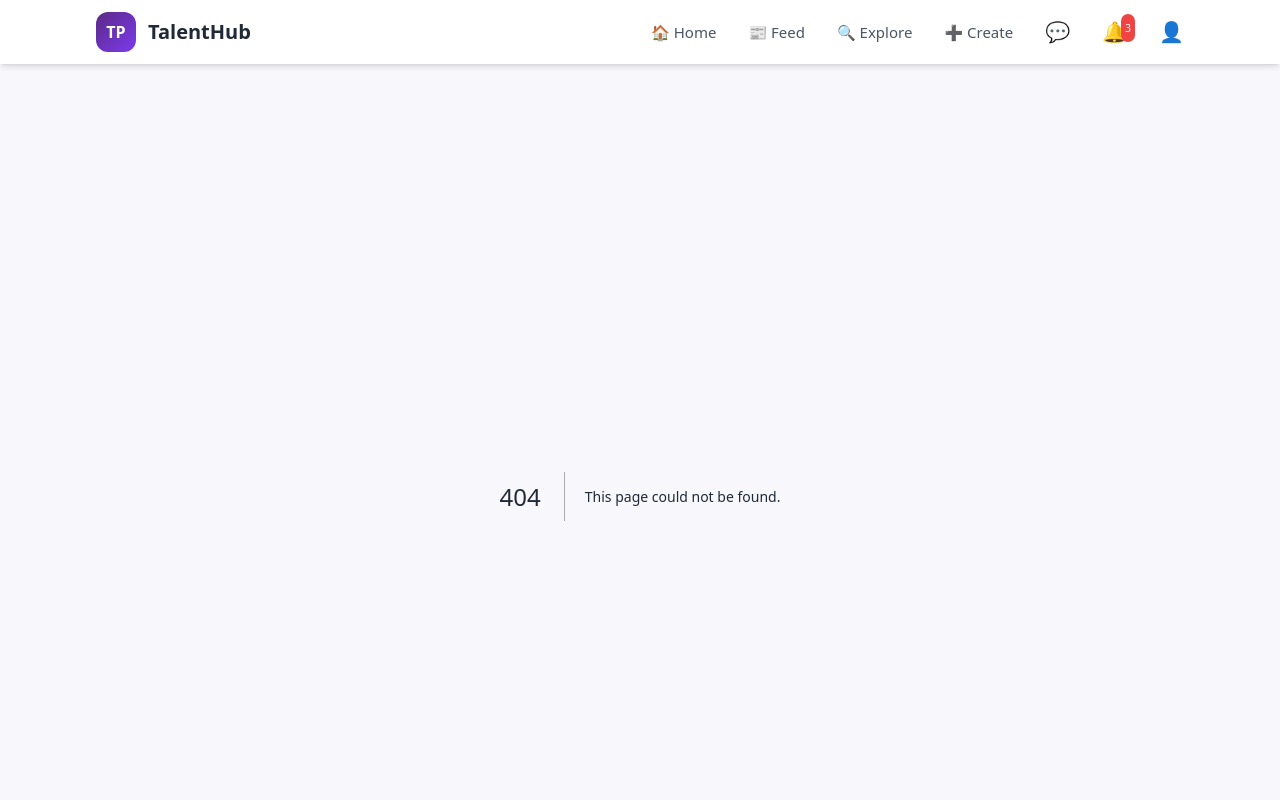
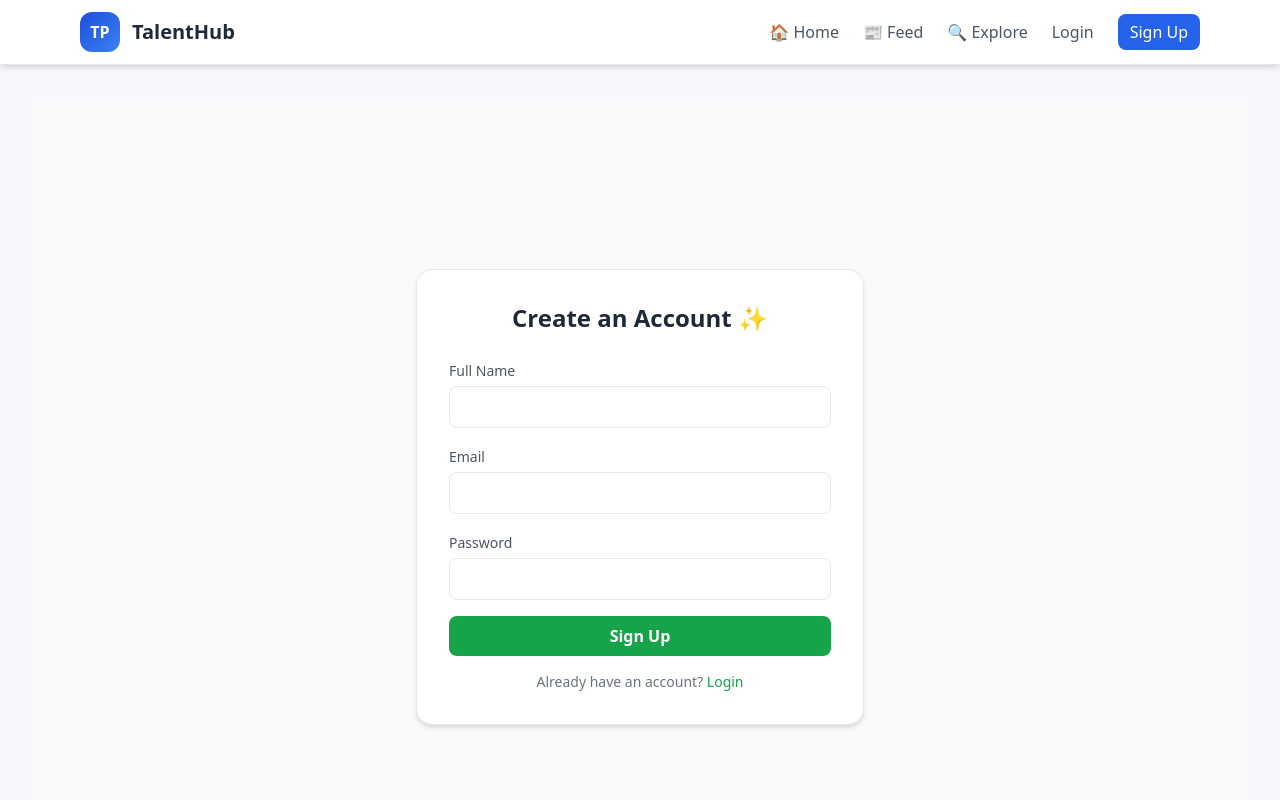
Before and after one commit to kalidasan00/talent-hub, a Next.js app in the folder talent-platform/: page /signup in a window 1280 px wide. Before the commit this address had no page. Shown: the top 800 px of the page. Built offline with nearby package versions, Linux system fonts and the light colour scheme.

Commit message:
navbar update

```diff
--- a/talent-platform/app/artists/page.jsx
+++ b/talent-platform/app/artists/page.jsx
@@ -1,21 +1,63 @@
+"use client";
+
+import { useState, useEffect } from "react";
+import { useSearchParams } from "next/navigation";
 import artistsData from "../../data/artists.json";
 import ArtistCard from "../../components/ArtistCard";
+import SearchBar from "../../components/SearchBar";
 
 export default function ArtistsPage() {
 
-  const allArtists = artistsData.categories.flatMap(cat => cat.members);
+  const query = useSearchParams();
+  const selectedCategory = query.get("category"); // 🔥 get category from URL
+
+  const allArtists = artistsData.categories.flatMap(cat =>
+    selectedCategory ?
+      (cat.name.toLowerCase() === selectedCategory.toLowerCase() ? cat.members : []) :
+      cat.members
+  );
+
+  const [searchQuery, setSearchQuery] = useState("");
+
+  // 🔍 filter by search text
+  const filteredArtists = allArtists.filter(artist => {
+    const name = artist.name?.toLowerCase() || "";
+    const role = artist.role?.toLowerCase() || "";
+    const q = searchQuery.toLowerCase();
+    return name.includes(q) || role.includes(q);
+  });
 
   return (
-    <main className="p-6 pb-20">
-      <div className="flex items-center justify-between mb-6">
-        <h1 className="text-3xl font-bold">All Artists</h1>
-        <p className="text-gray-500">{allArtists.length} total profiles</p>
+    <main className="px-6 pb-24 pt-6 max-w-6xl mx-auto">
+
+      <div className="flex justify-between items-center mb-6">
+        <h1 className="text-3xl font-bold">
+          {selectedCategory ? `${selectedCategory} Artists` : "Explore Artists"}
+        </h1>
+
+        <p className="text-gray-500">
+          {filteredArtists.length} results
+        </p>
       </div>
 
-      <div className="grid grid-cols-1 sm:grid-cols-2 md:grid-cols-3 lg:grid-cols-4 gap-6">
-        {allArtists.map((artist, index) => (
-          <ArtistCard key={index} artist={artist} />
-        ))}
+      {/* Search */}
+      <div className="mb-6">
+        <SearchBar onSearch={setSearchQuery} />
+      </div>
+
+      {/* Artist Grid */}
+      <div className="grid grid-cols-2 sm:grid-cols-3 md:grid-cols-4 lg:grid-cols-5 gap-6">
+
+        {filteredArtists.length > 0 ? (
+          filteredArtists.map((artist, i) => (
+            <ArtistCard key={i} artist={artist} />
+          ))
+        ) : (
+          <p className="text-gray-500 text-center mt-10 col-span-full text-lg">
+            No artists found 😕
+          </p>
+        )}
+
       </div>
     </main>
   );
--- /dev/null
+++ b/talent-platform/app/login/page.jsx
@@ -0,0 +1,57 @@
+"use client";
+import Link from "next/link";
+import { useState } from "react";
+
+export default function LoginPage() {
+  const [email, setEmail] = useState("");
+  const [password, setPassword] = useState("");
+
+  const handleLogin = (e) => {
+    e.preventDefault();
+    console.log("Logging in:", email, password); // Later connect to backend
+  };
+
+  return (
+    <main className="min-h-screen flex items-center justify-center bg-gray-50 p-5">
+      <div className="w-full max-w-md bg-white p-8 rounded-2xl shadow-md border border-gray-200">
+
+        <h2 className="text-2xl font-semibold text-center mb-6">Welcome Back 👋</h2>
+
+        <form onSubmit={handleLogin} className="flex flex-col gap-4">
+
+          <div>
+            <label className="text-sm text-gray-600">Email</label>
+            <input
+              type="email"
+              required
+              className="w-full px-4 py-2 mt-1 border rounded-lg focus:ring focus:ring-blue-300 outline-none"
+              value={email}
+              onChange={(e) => setEmail(e.target.value)}
+            />
+          </div>
+
+          <div>
+            <label className="text-sm text-gray-600">Password</label>
+            <input
+              type="password"
+              required
+              className="w-full px-4 py-2 mt-1 border rounded-lg focus:ring focus:ring-blue-300 outline-none"
+              value={password}
+              onChange={(e) => setPassword(e.target.value)}
+            />
+          </div>
+
+          <button
+            type="submit"
+            className="w-full py-2 bg-blue-600 hover:bg-blue-700 text-white font-semibold rounded-lg transition">
+            Login
+          </button>
+        </form>
+
+        <p className="text-center text-sm text-gray-500 mt-4">
+          New here? <Link href="/signup" className="text-blue-600 font-medium">Create an account</Link>
+        </p>
+      </div>
+    </main>
+  );
+}
--- a/talent-platform/app/page.jsx
+++ b/talent-platform/app/page.jsx
@@ -2,19 +2,42 @@ import CategoryCard from "../components/CategoryCard";
 import ArtistCard from "../components/ArtistCard";
 import categories from "../data/categories.json";
 import artistsData from "../data/artists.json";
+import Link from "next/link";
+
+// 🎭 Random emoji generator for dynamic branding
+const randomEmojis = ["🎬","🎭","📸","🎤","🎥","⭐","🎨","🎧","🎼","📺","🕺","💃","📽️","🎞️"];
+const logoEmoji = randomEmojis[Math.floor(Math.random() * randomEmojis.length)];
 
 export default function HomePage() {
-  // Convert nested categories -> flat artist list
+
+  // Flatten artists
   const allArtists = artistsData.categories.flatMap(cat => cat.members);
+
+  // Safety formatter for category names
+  const getCatName = (cat) =>
+    cat.name || cat.title || cat.category || "unknown";
+
+  // 🔥 Added NEW categories list (10 total)
+  const extendedCategories = [
+    ...categories,
+    { id: 101, name: "Singers",  count: "1,80,000" },
+    { id: 102, name: "Dancers",  count: "2,30,000" },
+    { id: 103, name: "Models",   count: "1,20,500" },
+    { id: 104, name: "Writers",  count: "90,000"   },
+    { id: 105, name: "Photographers", count: "3,10,000" },
+    { id: 106, name: "Cinematographers", count: "55,000" },
+    { id: 107, name: "Comedians",count: "45,000"   },
+    { id: 108, name: "Makeup Artists", count: "70,000" }
+  ];
 
   return (
     <>
       {/* HERO SECTION */}
-      <section className="mb-12">
-        <div className="bg-gradient-to-r from-primary-700 to-primary-500 text-white rounded-3xl p-10 shadow-deep">
+      <section className="mb-14">
+        <div className="bg-gradient-to-r from-primary-700 to-primary-500 text-white rounded-3xl p-10 shadow-xl">
           <div className="grid md:grid-cols-2 gap-8 items-center">
 
-            {/* Left Side */}
+            {/* LEFT HERO */}
             <div>
               <h1 className="text-4xl md:text-5xl font-bold leading-tight">
                 Connect. Discover. <br /> Get Hired.
@@ -24,29 +47,26 @@ export default function HomePage() {
                 Find artists, creators and casting opportunities across India.
               </p>
 
-              {/* Search Bar */}
+              {/* Search Bar UI */}
               <div className="mt-6">
                 <input
-                  className="p-4 rounded-xl w-full md:w-96 bg-white text-gray-700 shadow-soft"
+                  className="p-4 rounded-xl w-full md:w-96 bg-white text-gray-700 shadow-lg border border-white/20 outline-none"
                   placeholder="Search artists, jobs, teams..."
                 />
               </div>
 
               {/* Stats */}
               <div className="flex gap-6 mt-6 text-sm text-white/90">
-                <div className="flex items-center gap-2">
-                  ⭐ <span>10 lakh active users</span>
-                </div>
-                <div className="flex items-center gap-2">
-                  📦 <span>50,000 jobs posted</span>
-                </div>
+                <p>⭐ 10,00,000+ creators</p>
+                <p>📦 50,000+ casting calls</p>
               </div>
             </div>
 
-            {/* Right Side Showcase */}
+            {/* RIGHT HERO — random icon */}
             <div className="hidden md:flex justify-center">
-              <div className="w-72 h-72 bg-white/10 rounded-3xl backdrop-blur-xl border border-white/20 shadow-xl flex items-center justify-center text-5xl">
-                🎬
+              <div className="w-72 h-72 bg-white/10 rounded-3xl backdrop-blur-xl
+                border border-white/20 shadow-2xl flex items-center justify-center text-7xl">
+                {logoEmoji}
               </div>
             </div>
 
@@ -54,51 +74,56 @@ export default function HomePage() {
         </div>
       </section>
 
-      {/* QUICK CTA */}
+
+      {/* CTA SECTION */}
       <section className="my-10 flex flex-col md:flex-row gap-6">
-        <div className="bg-white rounded-2xl p-6 shadow-soft flex items-center gap-4 flex-1">
+        <div className="bg-white rounded-2xl p-6 shadow-md flex items-center gap-4 flex-1">
           <span className="text-3xl">📁</span>
           <div>
-            <h3 className="font-semibold text-lg">Build your portfolio</h3>
-            <p className="text-muted text-sm">Show your skills to the world</p>
+            <h3 className="font-semibold text-lg">Build Your Portfolio</h3>
+            <p className="text-sm text-gray-500">Showcase your talent professionally</p>
           </div>
         </div>
 
-        <div className="bg-white rounded-2xl p-6 shadow-soft flex items-center gap-4 flex-1">
+        <div className="bg-white rounded-2xl p-6 shadow-md flex items-center gap-4 flex-1">
           <span className="text-3xl">🎭</span>
           <div>
-            <h3 className="font-semibold text-lg">Find casting calls</h3>
-            <p className="text-muted text-sm">Daily updated jobs & roles</p>
+            <h3 className="font-semibold text-lg">Find Casting Calls</h3>
+            <p className="text-sm text-gray-500">Daily updated roles & auditions</p>
           </div>
         </div>
       </section>
 
-      {/* CATEGORIES LIST */}
-      <section className="mb-12">
-        <div className="flex items-center justify-between mb-4">
-          <h2 className="text-2xl font-semibold">Categories</h2>
-        </div>
+
+      {/* CATEGORY GRID — UPDATED */}
+      <section className="mb-14">
+        <h2 className="text-2xl font-semibold mb-4">Categories</h2>
 
         <div className="grid grid-cols-2 sm:grid-cols-3 md:grid-cols-6 gap-5">
-          {categories.map((cat) => (
-            <CategoryCard key={cat.id} category={cat} />
+          {extendedCategories.map((cat) => (
+            <Link
+              key={cat.id}
+              href={`/artists?category=${getCatName(cat).toLowerCase()}`}
+            >
+              <CategoryCard category={cat} />
+            </Link>
           ))}
         </div>
       </section>
 
+
       {/* FEATURED ARTISTS */}
-      <section className="pb-16">
+      <section className="pb-20">
         <div className="flex items-center justify-between mb-4">
           <h2 className="text-2xl font-semibold">Featured Artists</h2>
-          <a href="/artists" className="text-primary-700 text-sm font-semibold">
-            View all →
-          </a>
+          <Link href="/artists" className="text-primary-700 text-sm font-semibold">
+            View All →
+          </Link>
         </div>
 
-        {/* 🔥 Fixed Mapping */}
-        <div className="grid grid-cols-1 sm:grid-cols-2 md:grid-cols-3 gap-5">
-          {allArtists.slice(0, 6).map((artist, index) => (
-            <ArtistCard key={index} artist={artist} />
+        <div className="grid grid-cols-1 sm:grid-cols-2 md:grid-cols-3 gap-6">
+          {allArtists.slice(0, 6).map((artist, i) => (
+            <ArtistCard key={i} artist={artist} />
           ))}
         </div>
       </section>
--- /dev/null
+++ b/talent-platform/app/signup/page.jsx
@@ -0,0 +1,69 @@
+"use client";
+import Link from "next/link";
+import { useState } from "react";
+
+export default function SignupPage() {
+  const [name, setName] = useState("");
+  const [email, setEmail] = useState("");
+  const [password, setPassword] = useState("");
+
+  const handleSignup = (e) => {
+    e.preventDefault();
+    console.log("Creating Account:", name, email, password); // Save later to DB
+  };
+
+  return (
+    <main className="min-h-screen flex items-center justify-center bg-gray-50 p-5">
+      <div className="w-full max-w-md bg-white p-8 rounded-2xl shadow-md border border-gray-200">
+
+        <h2 className="text-2xl font-semibold text-center mb-6">Create an Account ✨</h2>
+
+        <form onSubmit={handleSignup} className="flex flex-col gap-4">
+
+          <div>
+            <label className="text-sm text-gray-600">Full Name</label>
+            <input
+              type="text"
+              required
+              className="w-full px-4 py-2 mt-1 border rounded-lg focus:ring focus:ring-green-300 outline-none"
+              value={name}
+              onChange={(e) => setName(e.target.value)}
+            />
+          </div>
+
+          <div>
+            <label className="text-sm text-gray-600">Email</label>
+            <input
+              type="email"
+              required
+              className="w-full px-4 py-2 mt-1 border rounded-lg focus:ring focus:ring-green-300 outline-none"
+              value={email}
+              onChange={(e) => setEmail(e.target.value)}
+            />
+          </div>
+
+          <div>
+            <label className="text-sm text-gray-600">Password</label>
+            <input
+              type="password"
+              required
+              className="w-full px-4 py-2 mt-1 border rounded-lg focus:ring focus:ring-green-300 outline-none"
+              value={password}
+              onChange={(e) => setPassword(e.target.value)}
+            />
+          </div>
+
+          <button
+            type="submit"
+            className="w-full py-2 bg-green-600 hover:bg-green-700 text-white font-semibold rounded-lg transition">
+            Sign Up
+          </button>
+        </form>
+
+        <p className="text-center text-sm text-gray-500 mt-4">
+          Already have an account? <Link href="/login" className="text-green-600 font-medium">Login</Link>
+        </p>
+      </div>
+    </main>
+  );
+}
--- a/talent-platform/components/CategoryCard.jsx
+++ b/talent-platform/components/CategoryCard.jsx
@@ -1,9 +1,36 @@
-export default function CategoryCard({category}){
+export default function CategoryCard({ category }) {
+
+  // Random Emoji fallback if no icon exists
+  const fallbackIcons = ["🎭","🎬","📸","🎤","🎧","⭐","🎨","📹","🕺","💃"];
+  const randomFallback = fallbackIcons[Math.floor(Math.random() * fallbackIcons.length)];
+
+  // Safe label fetcher
+  const title = category.title || category.name || category.category || "Unknown";
+
   return (
-    <div className="bg-white rounded-xl p-4 shadow-soft hover:shadow-lg transition">
-      <img src={category.icon} alt="" className="w-12 h-12 rounded-lg mb-3"/>
-      <h3 className="font-semibold text-lg">{category.title}</h3>
-      <p className="text-sm text-muted">{category.count?.toLocaleString()} artists</p>
+    <div className="bg-white rounded-xl p-5 shadow-md hover:shadow-xl
+                    transition-all cursor-pointer text-center border border-gray-100">
+
+      {/* Category Icon */}
+      <div className="flex justify-center mb-3">
+        {category.icon ? (
+          <img
+            src={category.icon}
+            alt={title}
+            className="w-12 h-12 object-cover rounded-md"
+          />
+        ) : (
+          <span className="text-4xl">{randomFallback}</span>
+        )}
+      </div>
+
+      {/* Name */}
+      <h3 className="font-semibold text-lg">{title}</h3>
+
+      {/* Count */}
+      <p className="text-sm text-gray-500 mt-1">
+        {category.count ? category.count.toLocaleString() : "—"} artists
+      </p>
     </div>
   );
 }
--- a/talent-platform/components/Navbar.jsx
+++ b/talent-platform/components/Navbar.jsx
@@ -1,74 +1,85 @@
 "use client";
 import Link from "next/link";
-import { useState } from "react";
+import { useState, useRef, useEffect } from "react";
 
 export default function Navbar() {
   const [open, setOpen] = useState(false);
 
+  const menuRef = useRef(null);
+  const buttonRef = useRef(null);
+
+  /* 🔥 Close MENU when clicked outside */
+  useEffect(() => {
+    function handleClickOutside(e) {
+      if (
+        menuRef.current &&
+        !menuRef.current.contains(e.target) &&
+        !buttonRef.current.contains(e.target)
+      ) {
+        setOpen(false);
+      }
+    }
+    document.addEventListener("click", handleClickOutside);
+    return () => document.removeEventListener("click", handleClickOutside);
+  }, []);
+
   return (
-    <header className="w-full bg-white shadow-md sticky top-0 z-50">
-      <div className="max-w-6xl mx-auto px-4 sm:px-6 lg:px-8 h-16 flex items-center justify-between">
+    <header className="w-full bg-white shadow-md sticky top-0 z-50 border-b">
+      <div className="max-w-6xl mx-auto px-4 h-16 flex items-center justify-between">
 
         {/* ───────── LOGO ───────── */}
         <Link href="/" className="flex items-center gap-3">
-          <div className="w-10 h-10 rounded-xl bg-gradient-to-br from-primary-700 to-primary-500 flex items-center justify-center text-white font-bold">
+          <div className="w-10 h-10 rounded-xl bg-gradient-to-br from-blue-700 to-blue-500 flex items-center justify-center text-white font-bold">
             TP
           </div>
           <span className="hidden sm:block font-semibold text-xl text-gray-800">TalentHub</span>
         </Link>
 
         {/* ───────── DESKTOP NAV ───────── */}
-        <nav className="hidden md:flex items-center gap-8 text-gray-600 text-[15px] font-medium">
-          <Link href="/" className="hover:text-primary-600 flex items-center gap-1">🏠 Home</Link>
-          <Link href="/feed" className="hover:text-primary-600 flex items-center gap-1">📰 Feed</Link>
+        <nav className="hidden md:flex items-center gap-6 text-gray-600 font-medium">
 
-          {/* Explore → Artists Page */}
-          <Link href="/artists" className="hover:text-primary-600 flex items-center gap-1">
-            🔍 Explore
+          <Link href="/" className="hover:text-blue-600">🏠 Home</Link>
+          <Link href="/feed" className="hover:text-blue-600">📰 Feed</Link>
+          <Link href="/artists" className="hover:text-blue-600">🔍 Explore</Link>
+
+          <Link href="/login" className="hover:text-blue-600">Login</Link>
+          <Link href="/signup"
+            className="px-3 py-1.5 bg-blue-600 text-white rounded-lg hover:bg-blue-700 transition">
+            Sign Up
           </Link>
-
-          <button className="hover:text-primary-600 flex items-center gap-1">➕ Create</button>
-          <Link href="/messages" className="hover:text-primary-600 text-xl">💬</Link>
-
-          <button className="relative hover:text-primary-600 text-xl">
-            🔔
-            <span className="absolute -top-1 -right-2 bg-red-500 text-white text-[10px] rounded-full px-1">
-              3
-            </span>
-          </button>
-
-          <Link href="/profile/me" className="hover:text-primary-600 text-xl">👤</Link>
         </nav>
 
-        <button className="md:hidden text-3xl" onClick={() => setOpen(!open)}>☰</button>
+        {/* ───────── MOBILE HAMBURGER ───────── */}
+        <button ref={buttonRef} className="md:hidden text-3xl"
+          onClick={() => setOpen(!open)}>
+          ☰
+        </button>
       </div>
 
       {/* ───────── MOBILE MENU ───────── */}
       {open && (
-        <div className="md:hidden bg-white border-t shadow-md px-6 py-4 flex flex-col gap-4 text-[16px] font-medium animate-fadeDown">
-          <Link href="/" onClick={() => setOpen(false)}>🏠 Home</Link>
+        <div ref={menuRef}
+          className="md:hidden bg-white border-t shadow-md px-6 py-5 flex flex-col gap-4 font-medium">
+
+          <Link href="/"    onClick={() => setOpen(false)}>🏠 Home</Link>
           <Link href="/feed" onClick={() => setOpen(false)}>📰 Feed</Link>
-
-          {/* Explore → Artists Page */}
           <Link href="/artists" onClick={() => setOpen(false)}>🔍 Explore</Link>
 
-          <button onClick={() => setOpen(false)}>➕ Create</button>
-          <Link href="/messages" onClick={() => setOpen(false)}>💬 Messages</Link>
-          <Link href="/notifications" onClick={() => setOpen(false)}>🔔 Notifications</Link>
-          <Link href="/profile/me" onClick={() => setOpen(false)}>👤 My Profile</Link>
+          <Link href="/login" onClick={() => setOpen(false)} className="text-blue-600 font-semibold">Login</Link>
+          <Link href="/signup" onClick={() => setOpen(false)}
+            className="bg-blue-600 text-white px-3 py-1.5 rounded-lg text-center">
+            Create Account
+          </Link>
         </div>
       )}
 
-      {/* ───────── MOBILE NAV BOTTOM ───────── */}
-      <div className="fixed bottom-0 left-0 w-full bg-white border-t shadow-lg md:hidden flex justify-around py-2 text-[23px]">
+      {/* ───────── MOBILE BOTTOM NAV ───────── */}
+      <div className="fixed bottom-0 left-0 w-full bg-white border-t shadow-lg md:hidden flex justify-around py-2 text-[22px] z-50">
         <Link href="/">🏠</Link>
         <Link href="/feed">📰</Link>
-
-        {/* Explore → Artists Page */}
         <Link href="/artists">🔍</Link>
-
-        <button>➕</button>
-        <Link href="/messages">💬</Link>
+        <Link href="/login">🔑</Link>
+        <Link href="/signup">✨</Link>
       </div>
     </header>
   );
--- a/talent-platform/components/SearchBar.jsx
+++ b/talent-platform/components/SearchBar.jsx
@@ -0,0 +1,33 @@
+"use client";
+import { useState } from "react";
+
+export default function SearchBar({ onSearch }) {
+  const [query, setQuery] = useState("");
+
+  return (
+    <div className="w-full flex items-center gap-3 bg-white border rounded-xl px-4 py-2
+      shadow-sm focus-within:ring-2 focus-within:ring-blue-500 transition-all">
+
+      <span className="text-gray-500 text-lg">🔍</span>
+
+      <input
+        type="text"
+        placeholder="Search artists..."
+        value={query}
+        onChange={(e) => {
+          setQuery(e.target.value);
+          onSearch(e.target.value);   // <-- sends search to Explore page
+        }}
+        className="w-full bg-transparent outline-none text-[15px]"
+      />
+
+      {query.length > 0 && (
+        <button
+          onClick={() => { setQuery(""); onSearch(""); }}
+          className="text-gray-400 hover:text-gray-600">
+          ✖
+        </button>
+      )}
+    </div>
+  );
+}
```
